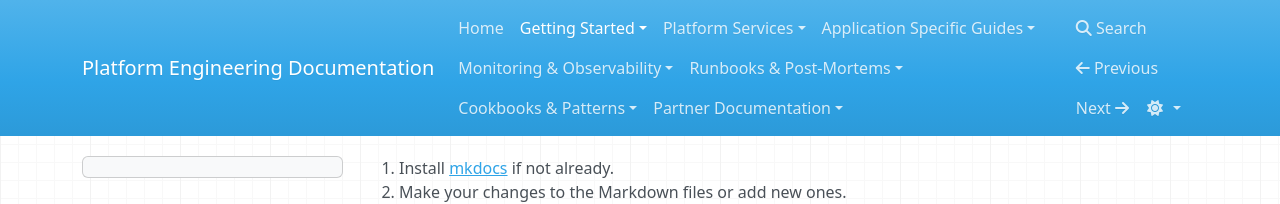
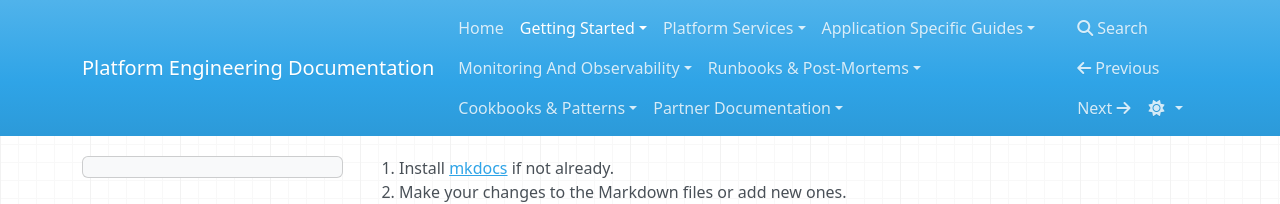
Before and after one commit to mitodl/platform-engineering-site, an MkDocs documentation site: the page built from docs/getting_started/update_this_site.md, in a window 1280 px wide. Shown: the top 204 px of the page. Built offline with MkDocs 1.6.1, drawn with Linux system fonts in a browser that asks for light colours; nearby versions of some CDN libraries; part of the change alters nothing that is shown.

```diff
--- a/mkdocs.yml
+++ b/mkdocs.yml
@@ -50,7 +50,11 @@ nav:
       - Transitioning Postgres DB to RDS: application_specific_guides/heroku_legacy/transition_postgres_db_to_rds.md
     - OCW Studio:
       - Updating The OCW Studio Pipeline: application_specific_guides/ocw-studio/Update_OCW_Studio_Pipeline.md
-  - Monitoring & Observability:
+    - ODL-bot / Doof:
+      - Updating odlbot/doof Github Access Token: application_specific_guides/odlbot/Resetting_Doof_Github_Token.md
+    - Renovate:
+      - Updating Renovate Configuration: application_specific_guides/renovate/updating_renovate_config.md
+  - Monitoring And Observability:
     - Overview: monitoring_observability/overview.md
     - Inventory: monitoring_observability/inventory.md
     - Key Labels: monitoring_observability/key_labels.md
```
